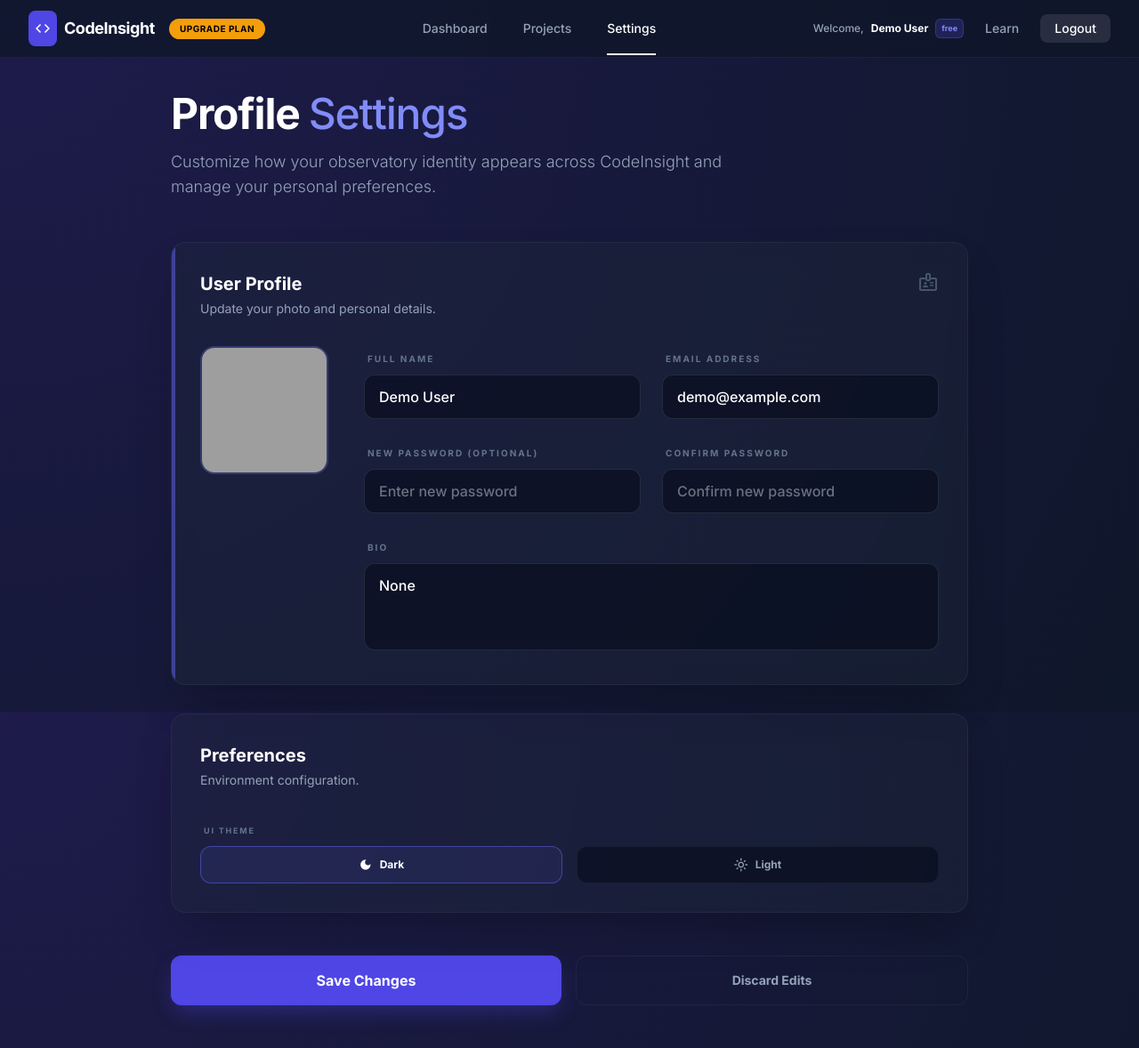
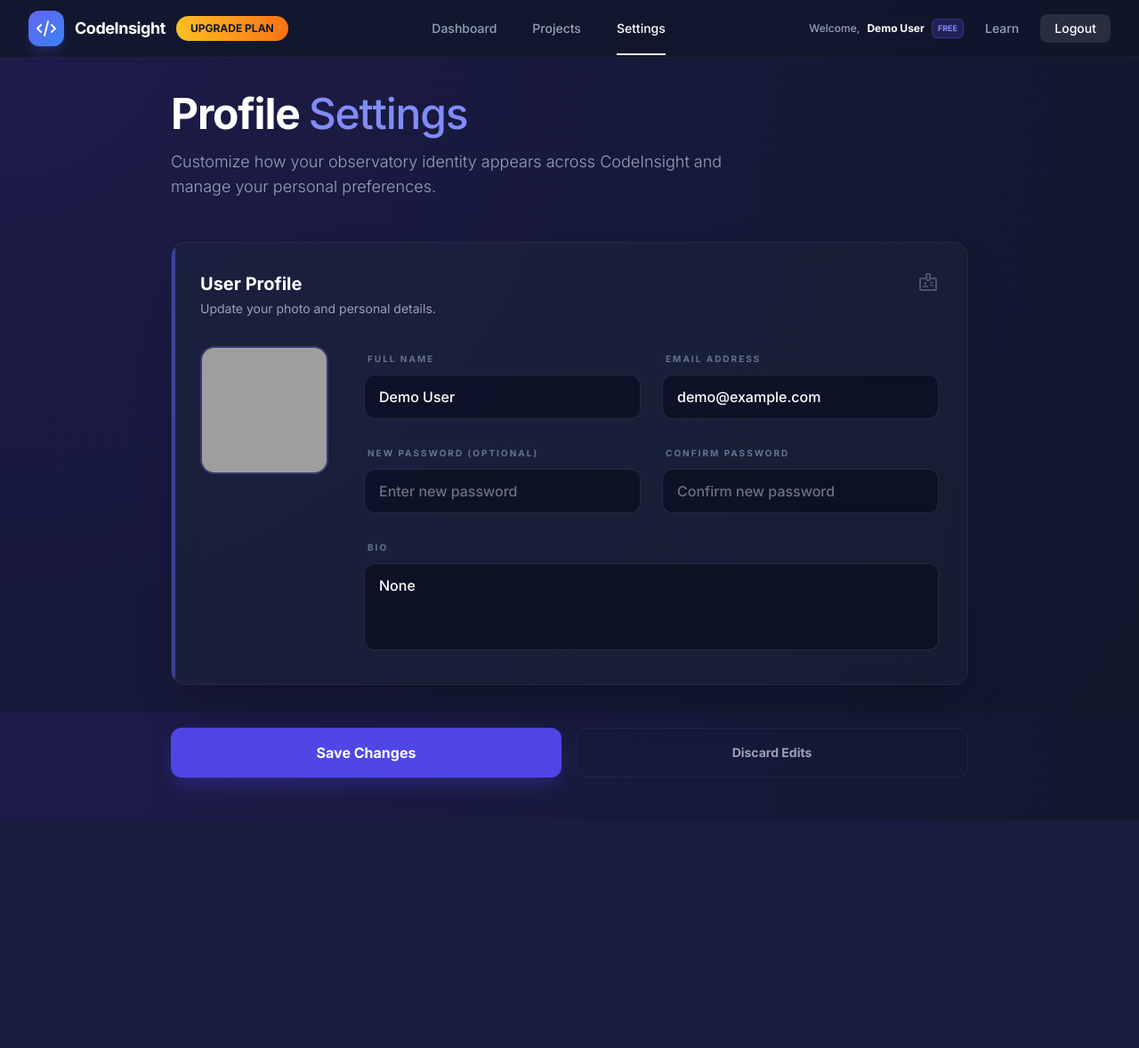
Before and after one commit to Meet4510/CodeInsight, a Flask app: page /settings in a window 1280 px wide. Shown: the whole page at 89% size. After the commit the page ends 922 px from the top, so only its background shows below. Run offline with Flask 3, Linux system fonts and the light colour scheme; the visitor is signed in with stand-in values (Sample User, id 1); data comes from the database, SQL or seed files in the repository; some libraries are stand-ins or nearby versions; grey boxes are pictures that could not be loaded.

Commit message:
Improved_Settings

```diff
--- a/models.py
+++ b/models.py
@@ -94,7 +94,7 @@
 
         cursor = conn.cursor()
         try:
-            cursor.execute("SELECT id, name, email, password, plan, bio, theme FROM users WHERE email = %s", (email,))
+            cursor.execute("SELECT id, name, email, password, plan, bio FROM users WHERE email = %s", (email,))
             result = cursor.fetchone()
             return result
         finally:
--- a/templates/settings.html
+++ b/templates/settings.html
@@ -42,6 +42,11 @@
             theme: {
                 extend: {
                     colors: {
+                        brand: {
+                        purple: '#6366f1',
+                        blue: '#3b82f6',
+                        dark: '#0f172a',
+                    },
                         "primary": "#6366f1",
                         "primary-container": "#4338ca",
                         "on-primary-container": "#e0e7ff",
@@ -69,14 +74,15 @@
 <body class="text-on-surface font-body selection:bg-primary/30 min-h-screen">
 <!-- TopNavBar -->
 <nav class="fixed top-0 z-50 w-full flex justify-between items-center px-8 py-3 nav-blur border-b border-white/5">
-<div class="flex items-center gap-4">
-<div class="flex items-center gap-2">
-<div class="bg-indigo-600 p-1.5 rounded-lg flex items-center justify-center">
-<span class="material-symbols-outlined text-white text-xl" style="font-variation-settings: 'FILL' 1;">code</span>
+<div class="flex items-center space-x-3">
+<div class="w-10 h-10 bg-gradient-to-br from-brand-purple to-brand-blue rounded-xl flex items-center justify-center shadow-lg shadow-indigo-500/20">
+<svg class="w-6 h-6 text-white" fill="none" stroke="currentColor" viewbox="0 0 24 24" xmlns="http://www.w3.org/2000/svg">
+<path d="M10 20l4-16m4 4l4 4-4 4M6 16l-4-4 4-4" stroke-linecap="round" stroke-linejoin="round" stroke-width="2"></path>
+</svg>
 </div>
 <span class="text-white font-bold tracking-tight text-lg">CodeInsight</span>
+<button class="hidden sm:flex items-center px-4 py-1.5 rounded-full text-xs font-bold bg-gradient-to-r from-amber-400 to-orange-500 text-slate-900 hover:shadow-[0_0_15px_rgba(251,191,36,0.5)] transition-all transform hover:scale-105 ml-4">UPGRADE PLAN</button>
 </div>
-<button class="bg-[#f59e0b] text-black px-3 py-1 rounded-full font-bold text-[10px] uppercase tracking-wider hover:brightness-110 transition-all">Upgrade Plan</button>
 </div>
 <div class="hidden md:flex items-center gap-10">
 <a class="text-slate-400 hover:text-white transition-colors text-sm font-medium" href="{{ url_for('dashboard') }}">Dashboard</a>
@@ -86,7 +92,7 @@
 <div class="flex items-center gap-6">
 <div class="hidden lg:flex items-center gap-2 text-slate-400 text-xs font-medium">
                 Welcome, <span class="text-white font-bold">{{ user[1] if user else 'User' }}</span>
-<span class="bg-indigo-900/50 text-indigo-400 border border-indigo-500/30 px-1.5 py-0.5 rounded text-[9px] font-bold">{{ user[3] if user and user|length > 3 else 'Free' }}</span>
+<span class="bg-indigo-900/50 text-indigo-400 border border-indigo-500/30 px-1.5 py-0.5 rounded text-[9px] uppercase font-bold">{{ user[3] if user and user|length > 3 else 'Free' }}</span>
 </div>
 <a class="text-slate-400 hover:text-white text-sm font-medium" href="#">Learn</a>
 <button class="bg-white/10 hover:bg-white/20 text-white px-4 py-1.5 rounded-lg text-sm font-medium transition-all">Logout</button>
@@ -158,28 +164,6 @@
 </div>
 </div>
 </section>
-<!-- Section: Preferences (UI Theme Only) -->
-<section class="glass-panel p-8 rounded-2xl shadow-2xl">
-<div class="mb-8">
-<h3 class="text-xl font-bold text-white mb-1">Preferences</h3>
-<p class="text-sm text-slate-400">Environment configuration.</p>
-</div>
-<div class="space-y-6">
-<div class="space-y-2">
-<label class="text-[9px] font-bold uppercase tracking-[0.2em] text-slate-500 ml-1">UI Theme</label>
-<div class="grid grid-cols-2 gap-4">
-<button class="flex items-center justify-center gap-2 py-3 rounded-xl border border-indigo-500/50 bg-indigo-500/10 text-white text-xs font-bold transition-all">
-<span class="material-symbols-outlined text-[16px]" style="font-variation-settings: 'FILL' 1;">dark_mode</span>
-                                    Dark
-                                </button>
-<button class="flex items-center justify-center gap-2 py-3 rounded-xl border border-white/5 bg-slate-950/50 text-slate-400 hover:border-white/20 text-xs font-bold transition-all">
-<span class="material-symbols-outlined text-[16px]">light_mode</span>
-                                    Light
-                                </button>
-</div>
-</div>
-</div>
-</section>
 <!-- Save Actions -->
 <div class="flex flex-col sm:flex-row gap-4 pt-4">
 <button type="submit" class="flex-1 py-4 rounded-xl bg-indigo-600 hover:bg-indigo-500 text-white font-bold text-base shadow-[0_10px_25px_-5px_rgba(79,70,229,0.4)] transition-all active:scale-[0.98]">
```
